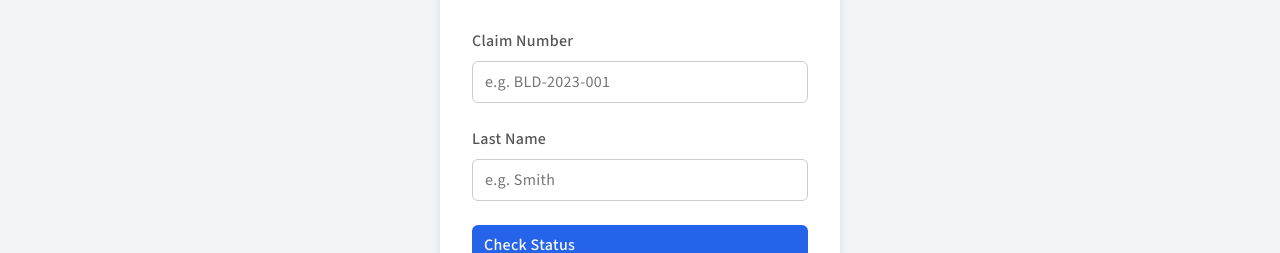
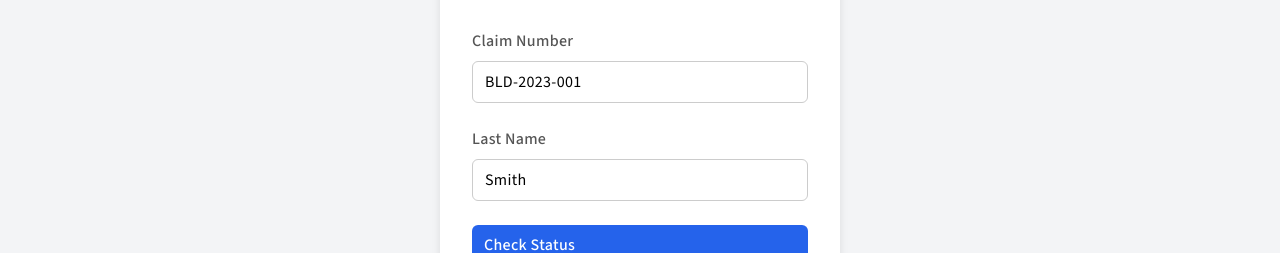
Before and after one commit to domenik-hofer/hackathon-2025, a React (Vite) app: page / in a window 1280 px wide. Shown: the part 302-555 px from the top of the page. Built offline with nearby package versions, Linux system fonts and the light colour scheme.

Commit message:
Domenik: Integrate Login Page

```diff
--- a/src/App.tsx
+++ b/src/App.tsx
@@ -1,14 +1,14 @@
 import AppStyles from './App.module.css';
+import { usePage } from './context/PageContext';
 
 import { combineClasses } from './utils/ClassNameUtil';
-import { useState } from 'react';
 import HomePage from './pages/Home.page';
 import ExamplePage from './pages/example/Example.page';
 import LoginPage from './pages/login/LoginPage';
 
 export function App() {
+    const { activePage, setActivePage } = usePage();
     const c = combineClasses({ styles: AppStyles });
-    const [activePage, setActivePage] = useState(0);
 
     return (
             <div className={c('page')}>
--- a/src/components/login/LoginForm.tsx
+++ b/src/components/login/LoginForm.tsx
@@ -1,12 +1,15 @@
 import React, { useState } from 'react';
 import { useClaims } from '../../context/ClaimsContext';
 import LoginFormStyles from './LoginForm.module.css';
+import { usePage } from '../../context/PageContext';
 
 const LoginForm: React.FC = () => {
-    const [claimNumber, setClaimNumber] = useState('');
-    const [lastName, setLastName] = useState('');
+    const [claimNumber, setClaimNumber] = useState('BLD-2023-001');
+    const [lastName, setLastName] = useState('Smith');
     const [error, setError] = useState('');
     const { validateClaim, setCurrentClaim } = useClaims();
+    const { setActivePage } = usePage();
+
     const handleSubmit = (e: React.FormEvent) => {
         e.preventDefault();
         if (!claimNumber || !lastName) {
@@ -16,6 +19,7 @@ const LoginForm: React.FC = () => {
         const claimId = validateClaim(claimNumber, lastName);
         if (claimId) {
             setCurrentClaim(claimId);
+            setActivePage(1)
             console.log('Login successful, claim ID:', claimId);
         } else {
             setError('Invalid claim number or last name');
--- /dev/null
+++ b/src/context/PageContext.tsx
@@ -0,0 +1,25 @@
+import { createContext, useContext, useState, ReactNode } from 'react';
+
+interface PageContextType {
+    activePage: number;
+    setActivePage: (page: number) => void;
+}
+
+const PageContext = createContext<PageContextType | undefined>(undefined);
+
+export const usePage = () => {
+    const context = useContext(PageContext);
+    if (!context) {
+        throw new Error('usePage must be used within a PageProvider');
+    }
+    return context;
+};
+
+export const PageProvider = ({ children }: { children: ReactNode }) => {
+    const [activePage, setActivePage] = useState(0);
+    return (
+        <PageContext.Provider value={{ activePage, setActivePage }}>
+            {children}
+        </PageContext.Provider>
+    );
+};
--- a/src/main.tsx
+++ b/src/main.tsx
@@ -5,6 +5,7 @@ import { createRoot } from 'react-dom/client';
 
 import { App } from './App';
 import { ClaimsProvider } from './context/ClaimsContext';
+import { PageProvider } from './context/PageContext';
 
 const container = document.getElementById('root') as HTMLElement;
 
@@ -19,5 +20,9 @@ root.render(
 );
 
 function Main() {
-    return <App />;
+    return (
+        <PageProvider>
+            <App />
+        </PageProvider>
+    );
 }
```
Lines whose indentation alone changed are shown as unchanged.
